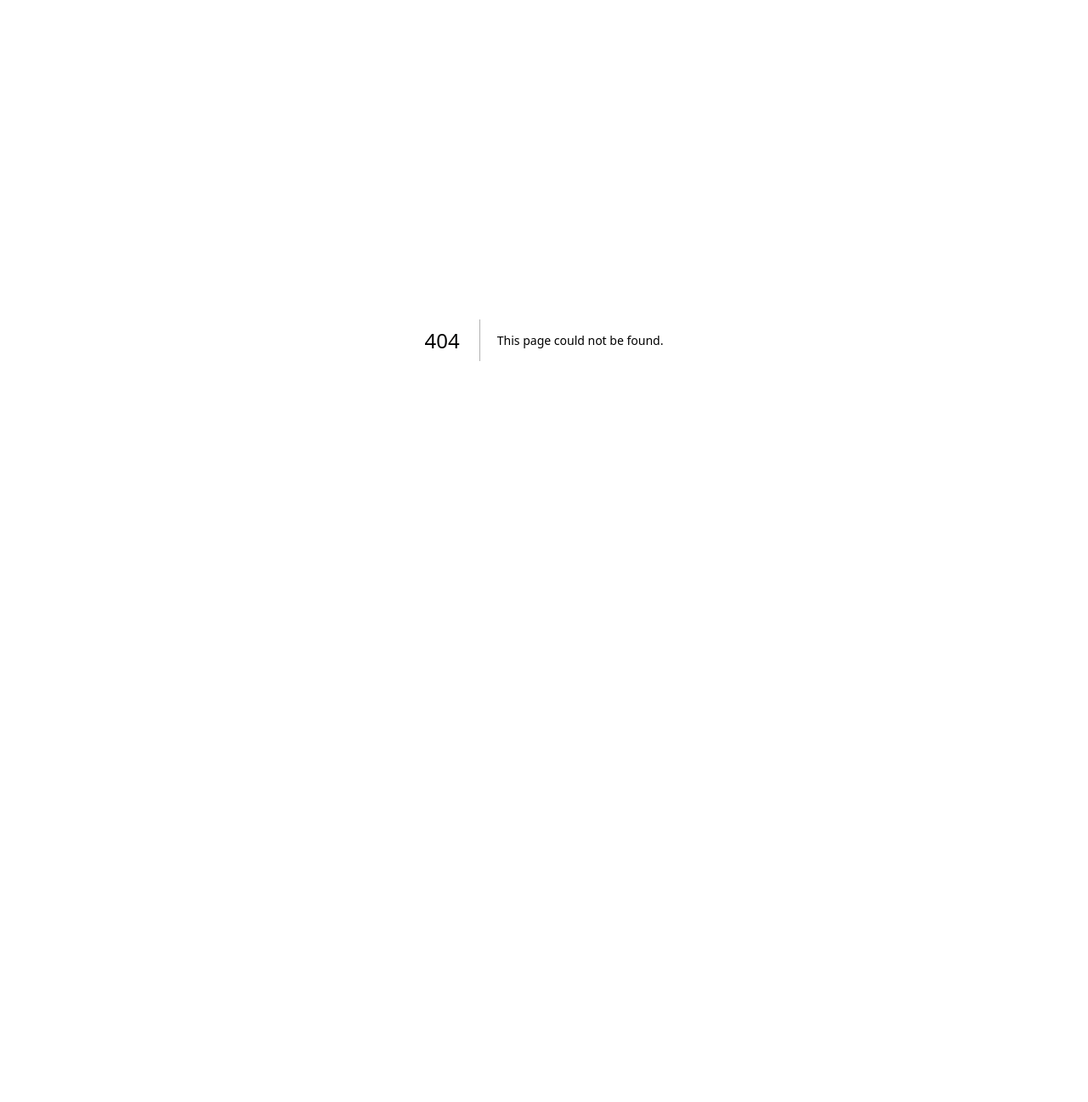
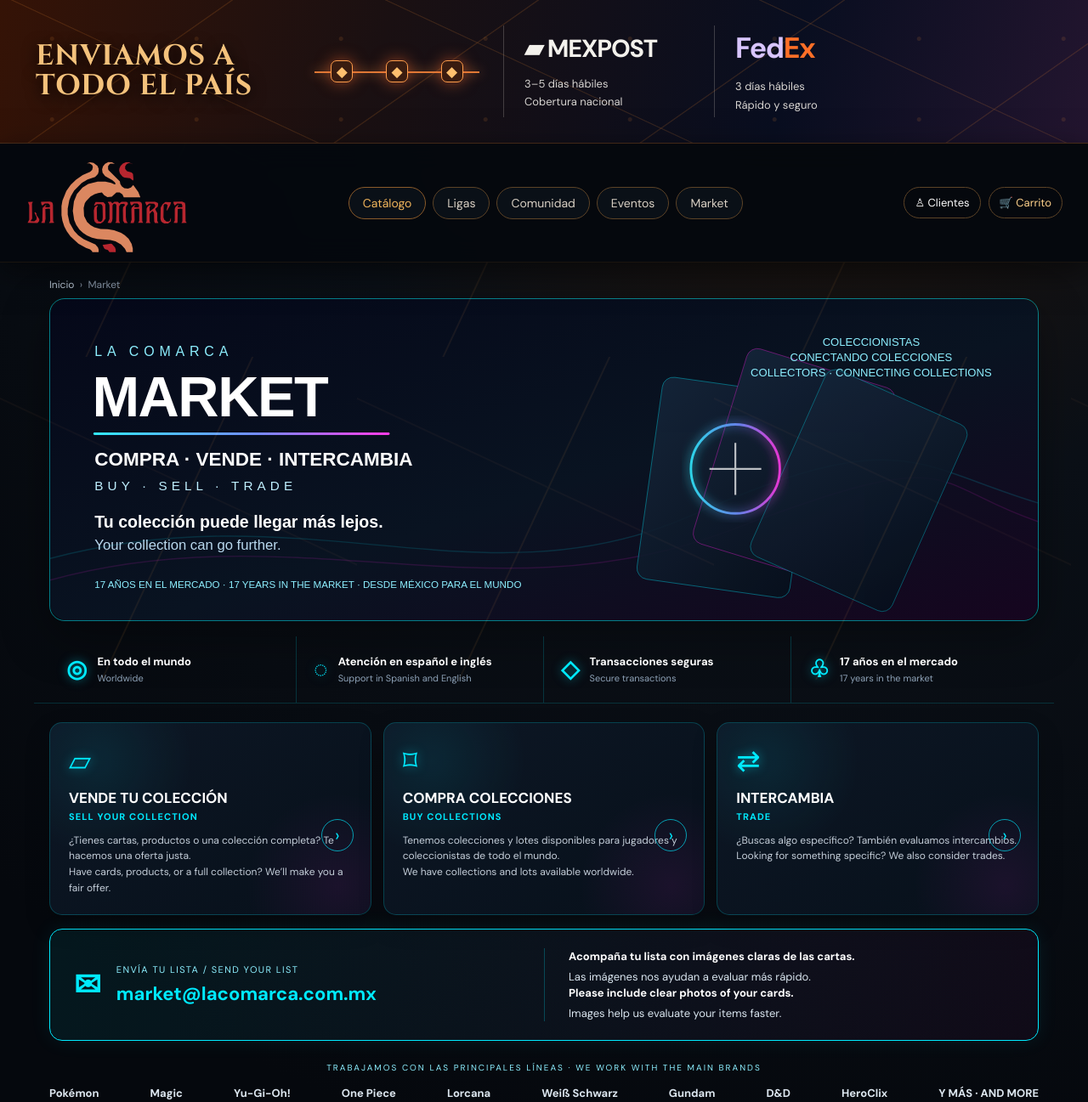
Before and after one commit to lacomarcaventas-del/la-comarca-pokemon, a Next.js app: page /market in a window 1280 px wide. Before the commit this address had no page. Shown: the top 1297 px of the page at 85% size. Before the commit the page ends 800 px from the top, so only its background shows below. Built offline with nearby package versions, Linux system fonts and the light colour scheme.

Commit message:
Add bilingual Market page

```diff
--- /dev/null
+++ b/app/market/page.tsx
@@ -0,0 +1,111 @@
+import Image from "next/image";
+import Link from "next/link";
+import BrandLogo from "../../components/BrandLogo";
+
+const marketCss = `
+.marketPage{padding-bottom:34px}
+.marketCrumb{max-width:1200px;margin:0 auto;padding:18px 18px 8px;color:#8997a8;font-size:12px}
+.marketCrumb a{color:#b9c6d5;text-decoration:none}
+.marketHero{max-width:1200px;margin:0 auto;padding:0 18px}
+.marketHero img{width:100%;height:auto;display:block;border:1px solid rgba(0,238,255,.5);border-radius:18px;box-shadow:0 18px 55px rgba(0,0,0,.35)}
+.marketTrust{max-width:1200px;margin:18px auto 0;padding:0 18px;display:grid;grid-template-columns:repeat(4,1fr);gap:0;border-bottom:1px solid rgba(0,234,255,.16)}
+.marketTrustItem{min-height:78px;display:flex;align-items:center;gap:12px;padding:12px 20px;border-right:1px solid rgba(0,234,255,.18)}
+.marketTrustItem:last-child{border-right:0}
+.marketTrustIcon{font-size:28px;color:#00eaff;text-shadow:0 0 12px rgba(0,234,255,.5)}
+.marketTrust strong{display:block;color:#fff;font-size:13px}
+.marketTrust span{display:block;color:#8ea2b7;font-size:11px;margin-top:4px}
+.marketActions{max-width:1200px;margin:22px auto 0;padding:0 18px;display:grid;grid-template-columns:repeat(3,1fr);gap:14px}
+.marketCard{min-height:190px;padding:22px;border:1px solid rgba(0,234,255,.22);border-radius:15px;background:linear-gradient(145deg,#0d1725,#07101a);box-shadow:0 12px 30px rgba(0,0,0,.2);color:#fff;text-decoration:none;transition:.18s ease;position:relative;overflow:hidden}
+.marketCard:before{content:"";position:absolute;inset:0;background:radial-gradient(circle at 15% 20%,rgba(0,234,255,.08),transparent 30%),radial-gradient(circle at 90% 85%,rgba(255,32,231,.08),transparent 28%);pointer-events:none}
+.marketCard:hover{transform:translateY(-2px);border-color:rgba(0,234,255,.55);box-shadow:0 15px 35px rgba(0,0,0,.3)}
+.marketCardIcon{font-size:34px;color:#00eaff;text-shadow:0 0 12px rgba(0,234,255,.55);position:relative}
+.marketCard h2{font-size:17px;margin:10px 0 2px;position:relative}
+.marketCard h2 span{display:block;color:#00eaff;font-size:11px;letter-spacing:.1em;margin-top:4px}
+.marketCard p{position:relative;color:#c4ced9;font-size:12px;line-height:1.55;margin:12px 0 0;max-width:430px}
+.marketArrow{position:absolute;right:20px;top:50%;width:38px;height:38px;border:1px solid rgba(0,234,255,.65);border-radius:50%;display:grid;place-items:center;color:#00eaff;font-size:20px}
+.marketContact{max-width:1200px;margin:16px auto 0;padding:0 18px}
+.marketContactInner{display:grid;grid-template-columns:1fr 1fr;align-items:center;border:1px solid #00eaff;border-radius:15px;background:linear-gradient(100deg,rgba(0,234,255,.07),rgba(255,32,231,.04));padding:22px 28px;box-shadow:0 0 25px rgba(0,234,255,.08)}
+.marketMail{display:flex;align-items:center;gap:18px}
+.marketMailIcon{font-size:38px;color:#00eaff}
+.marketKicker{color:#8defff;font-size:11px;letter-spacing:.13em}
+.marketEmail{display:inline-block;margin-top:7px;color:#00eaff;font-size:22px;font-weight:900;text-decoration:none}
+.marketPhoto{border-left:1px solid rgba(0,234,255,.25);padding-left:28px;color:#d9e5ef;font-size:13px;line-height:1.5}
+.marketPhoto strong{display:block;color:#fff;margin-bottom:4px}
+.marketBrands{max-width:1200px;margin:25px auto 0;padding:0 18px;text-align:center}
+.marketBrandsTitle{color:#8defff;font-size:10px;letter-spacing:.2em;text-transform:uppercase}
+.marketBrandRow{display:flex;justify-content:space-between;gap:16px;flex-wrap:wrap;margin-top:15px;color:#dce6ef;font-weight:800;font-size:13px}
+.marketFooterLine{margin:18px auto 0;max-width:1200px;padding:16px 18px 0;border-top:1px solid rgba(0,234,255,.14);text-align:center;color:#8ea2b7;font-size:11px;letter-spacing:.14em}
+@media(max-width:800px){.marketTrust{grid-template-columns:1fr 1fr}.marketTrustItem:nth-child(2){border-right:0}.marketTrustItem:nth-child(-n+2){border-bottom:1px solid rgba(0,234,255,.12)}.marketActions{grid-template-columns:1fr}.marketContactInner{grid-template-columns:1fr;gap:20px}.marketPhoto{border-left:0;border-top:1px solid rgba(0,234,255,.25);padding-left:0;padding-top:18px}.marketEmail{font-size:18px}}
+@media(max-width:520px){.marketTrust{grid-template-columns:1fr}.marketTrustItem,.marketTrustItem:nth-child(2){border-right:0;border-bottom:1px solid rgba(0,234,255,.12)}.marketTrustItem:last-child{border-bottom:0}.marketHero img{border-radius:12px}}
+`;
+
+export default function MarketPage(){
+  return <div className="siteShell marketPage">
+    <style>{marketCss}</style>
+    <section className="shippingHero" aria-label="Envíos a todo México">
+      <div className="shippingInner">
+        <div className="shippingLead"><strong>ENVIAMOS A<br/>TODO EL PAÍS</strong></div>
+        <div className="shippingRoute"><span className="routeLine"></span><i>◆</i><i>◆</i><i>◆</i></div>
+        <div className="carrier mexpost"><b>▰ MEXPOST</b><span>3–5 días hábiles<br/>Cobertura nacional</span></div>
+        <div className="carrier fedex"><b><em>Fed</em>Ex</b><span>3 días hábiles<br/>Rápido y seguro</span></div>
+      </div>
+    </section>
+    <header className="top siteTop">
+      <Link href="/" className="logoLink"><BrandLogo/></Link>
+      <nav className="mainNav navPills">
+        <Link href="/catalogo">Catálogo</Link>
+        <Link href="/tickets">Ligas</Link>
+        <Link href="/#comunidad">Comunidad</Link>
+        <Link href="/eventos">Eventos</Link>
+        <Link href="/market" className="marketActive">Market</Link>
+      </nav>
+      <div className="topActions"><Link href="/cuenta">♙ Clientes</Link><Link href="/catalogo" className="cartMini">🛒 Carrito</Link></div>
+    </header>
+
+    <main>
+      <div className="marketCrumb"><Link href="/">Inicio</Link> &nbsp;›&nbsp; Market</div>
+
+      <section className="marketHero">
+        <Image src="/market-banner.svg" alt="La Comarca Market — Compra, vende e intercambia / Buy, sell and trade" width={1600} height={520} priority/>
+      </section>
+
+      <section className="marketTrust" aria-label="Market information">
+        <div className="marketTrustItem"><b className="marketTrustIcon">◎</b><div><strong>En todo el mundo</strong><span>Worldwide</span></div></div>
+        <div className="marketTrustItem"><b className="marketTrustIcon">◌</b><div><strong>Atención en español e inglés</strong><span>Support in Spanish and English</span></div></div>
+        <div className="marketTrustItem"><b className="marketTrustIcon">◇</b><div><strong>Transacciones seguras</strong><span>Secure transactions</span></div></div>
+        <div className="marketTrustItem"><b className="marketTrustIcon">♧</b><div><strong>17 años en el mercado</strong><span>17 years in the market</span></div></div>
+      </section>
+
+      <section className="marketActions">
+        <a className="marketCard" href="mailto:market@lacomarca.com.mx?subject=Vender%20mi%20colecci%C3%B3n%20-%20La%20Comarca%20Market">
+          <div className="marketCardIcon">▱</div><h2>VENDE TU COLECCIÓN <span>SELL YOUR COLLECTION</span></h2>
+          <p>¿Tienes cartas, productos o una colección completa? Te hacemos una oferta justa.<br/>Have cards, products, or a full collection? We’ll make you a fair offer.</p><span className="marketArrow">›</span>
+        </a>
+        <a className="marketCard" href="mailto:market@lacomarca.com.mx?subject=Consulta%20de%20colecciones%20-%20La%20Comarca%20Market">
+          <div className="marketCardIcon">⌑</div><h2>COMPRA COLECCIONES <span>BUY COLLECTIONS</span></h2>
+          <p>Tenemos colecciones y lotes disponibles para jugadores y coleccionistas de todo el mundo.<br/>We have collections and lots available worldwide.</p><span className="marketArrow">›</span>
+        </a>
+        <a className="marketCard" href="mailto:market@lacomarca.com.mx?subject=Intercambio%20-%20La%20Comarca%20Market">
+          <div className="marketCardIcon">⇄</div><h2>INTERCAMBIA <span>TRADE</span></h2>
+          <p>¿Buscas algo específico? También evaluamos intercambios.<br/>Looking for something specific? We also consider trades.</p><span className="marketArrow">›</span>
+        </a>
+      </section>
+
+      <section className="marketContact">
+        <div className="marketContactInner">
+          <div className="marketMail"><b className="marketMailIcon">✉</b><div><div className="marketKicker">ENVÍA TU LISTA / SEND YOUR LIST</div><a className="marketEmail" href="mailto:market@lacomarca.com.mx?subject=Mi%20lista%20-%20La%20Comarca%20Market">market@lacomarca.com.mx</a></div></div>
+          <div className="marketPhoto"><strong>Acompaña tu lista con imágenes claras de las cartas.</strong>Las imágenes nos ayudan a evaluar más rápido.<br/><strong>Please include clear photos of your cards.</strong>Images help us evaluate your items faster.</div>
+        </div>
+      </section>
+
+      <section className="marketBrands">
+        <div className="marketBrandsTitle">Trabajamos con las principales líneas · We work with the main brands</div>
+        <div className="marketBrandRow"><span>Pokémon</span><span>Magic</span><span>Yu-Gi-Oh!</span><span>One Piece</span><span>Lorcana</span><span>Weiß Schwarz</span><span>Gundam</span><span>D&amp;D</span><span>HeroClix</span><span>Y MÁS · AND MORE</span></div>
+      </section>
+
+      <div className="marketFooterLine">JUEGA · COLECCIONA · PERTENECE &nbsp; · &nbsp; PLAY · COLLECT · BELONG</div>
+    </main>
+
+    <footer className="siteFooter"><BrandLogo/><span>La Comarca · Campeche, México · TCG · Juegos · Coleccionismo · Hobby</span></footer>
+  </div>
+}
```
